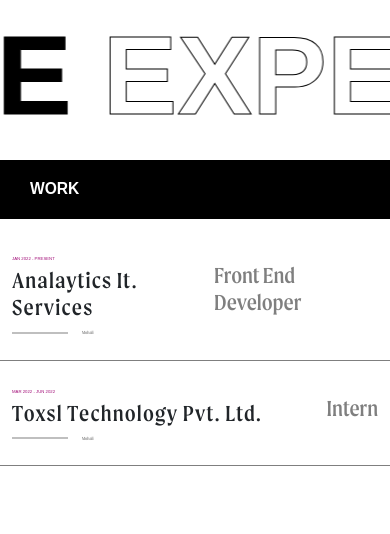
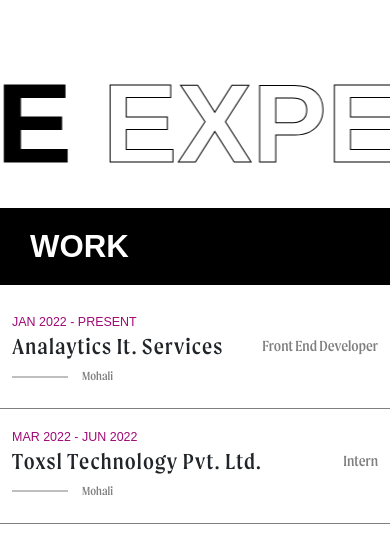
Before and after one commit to ait-varun/varun-portfolio, a Next.js app: page /components/work in a window 390 px wide. Shown: the top 534 px of the page. Built offline with nearby package versions, Linux system fonts and the light colour scheme.

Commit message:
updated work

```diff
--- a/src/app/components/work/page.module.css
+++ b/src/app/components/work/page.module.css
@@ -212,3 +212,24 @@
     transform: translateX(-40%);
   }
 }
+
+
+
+/* Mobile */
+@media (max-width: 700px) {
+  .marquee {
+    padding-top: 3rem;
+  }
+  .studyHeader h1 {
+    font-size: 8vw !important;
+  }
+  .studyLeftContent span, .studyLeftContent h6{
+    font-size: 3.2vw !important;
+  }
+  .studyRightContent{
+    text-align: right;
+  }
+  .studyRightContent h3{
+    font-size: 4vw !important;
+  }
+}
```
